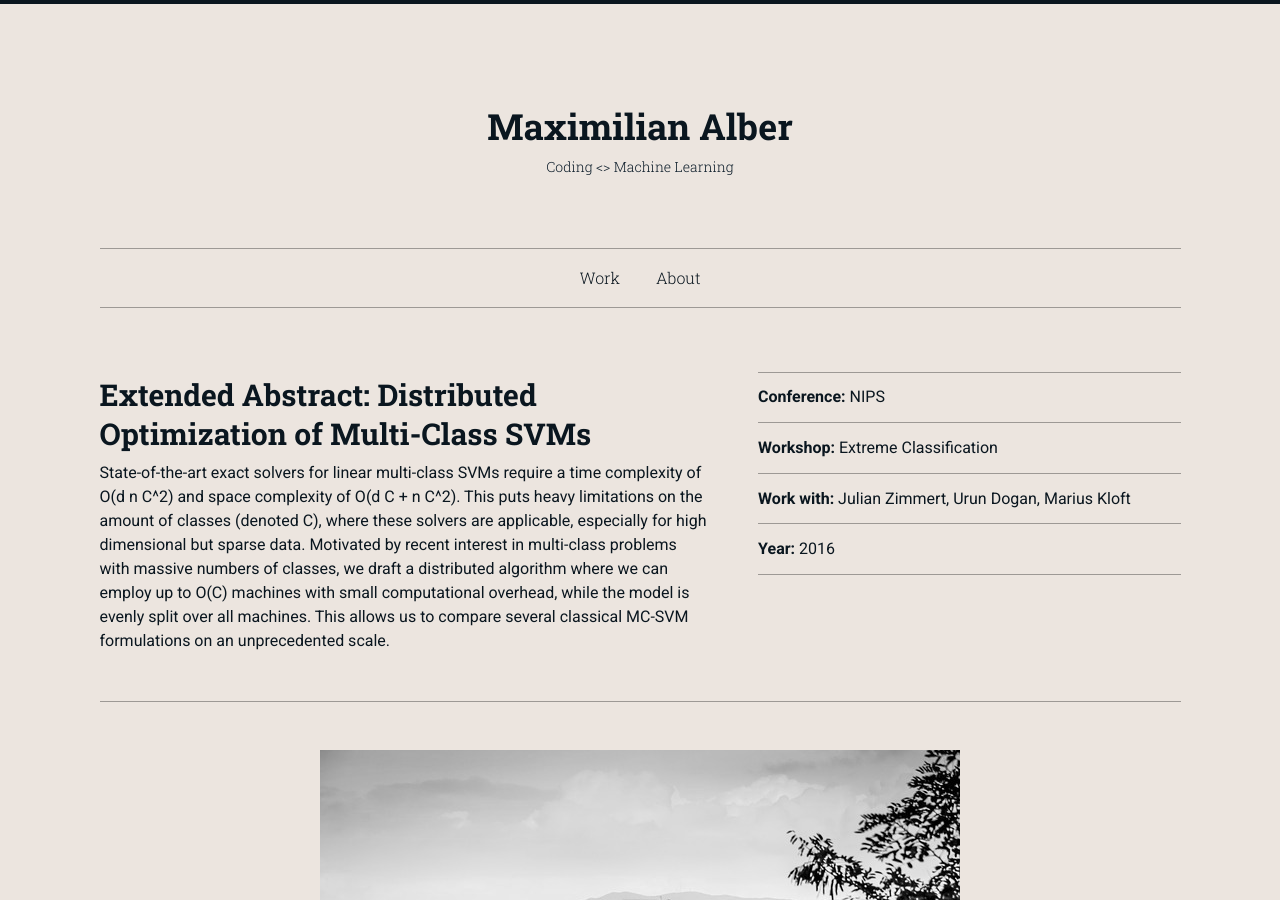
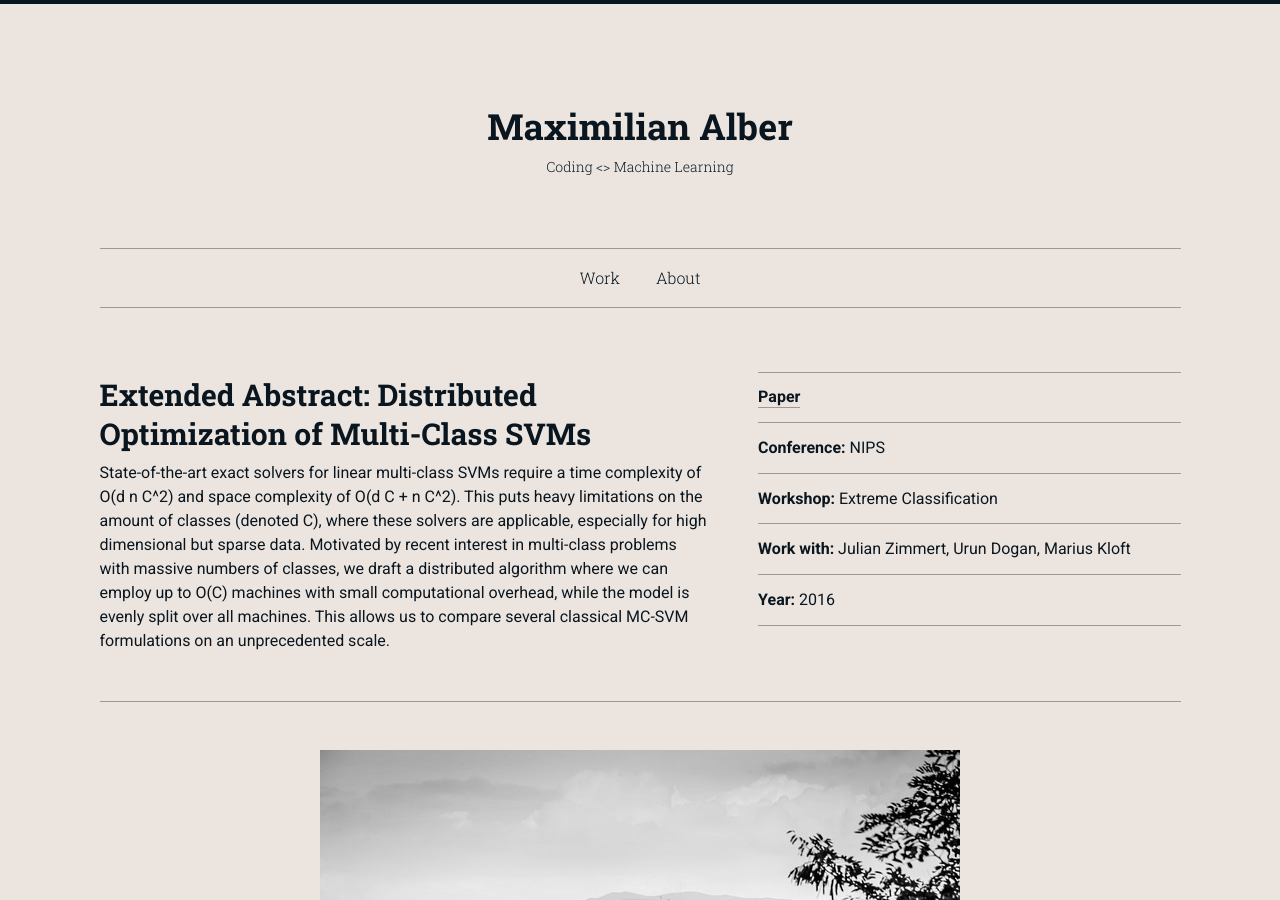
Before and after one commit to albermax/albermax.github.io, a Jekyll site: the page built from project-nips2016.html, in a window 1280 px wide and 900 px high. Built offline with Jekyll 4.4.1, drawn with Linux system fonts in a browser that asks for light colours.

Commit message:
add credit to pictures and add workshop paper.

```diff
--- a/index.html
+++ b/index.html
@@ -12,7 +12,7 @@
 				<div class="thumbnail">
 					<div class="thumbnail-img">
 						<div class="thumbnail-hover"><a href="project-nips2016.html"></a></div>
-						<a href="project-nips2016.html"><img src="img/projects/nips2016.jpg" alt="Barcelona" /></a>
+						<a href="project-nips2016.html"><img src="img/projects/nips2016.jpg" alt="Barcelona - credit: https://pixabay.com/en/users/jarmoluk-143740/ https://pixabay.com/en/panorama-the-cathedral-427997/" /></a>
 					</div>
 					<div class="thumbnail-caption"><a class="caption-link" href="project-nips2016.html">NIPS-WS: Distributed MC-SVMs</a></div>
 				</div>
@@ -24,7 +24,7 @@
 				<div class="thumbnail">
 					<div class="thumbnail-img">
 						<div class="thumbnail-hover"><a href="project-aistats2017.html"></a></div>
-						<a href="project-aistats2017.html"  style="filter: url('#blur'); filter: blur(5px);"><img src="img/projects/random.jpg" alt="RandomCity" /></a>
+						<a href="project-aistats2017.html"  style="filter: url('#blur'); filter: blur(5px);"><img src="img/projects/random.jpg" alt="RandomCity - credit: https://www.pexels.com/u/kaiquestr/ https://www.pexels.com/photo/sky-people-street-taking-photo-97906/" /></a>
 					</div>
 					<div class="thumbnail-caption"><a class="caption-link" href="project-aistats2017.html">Distributed MC-SVMs</a></div>
 				</div>
--- a/project-aistats2017.html
+++ b/project-aistats2017.html
@@ -42,7 +42,7 @@
 
 		<!-- Begin project image -->
 		<div class="project-img" style="filter: url('#blur'); filter: blur(5px);">
-			<img src="img/projects/random.jpg" alt="RandomCity" />
+			<img src="img/projects/random.jpg" alt="RandomCity - credit: https://www.pexels.com/u/kaiquestr/ https://www.pexels.com/photo/sky-people-street-taking-photo-97906/" />
 			<h6>??</h6>
 		</div>
 		<!-- End project image -->
--- a/project-nips2016.html
+++ b/project-nips2016.html
@@ -20,10 +20,11 @@
 	<div class="small-12 medium-5 large-5 columns">
 		<div class="lined-list">
 			<ul>
-				<li><strong>Conference:</strong> NIPS</li>
-				<li><strong>Workshop:</strong> Extreme Classification</li>
-				<li><strong>Work with:</strong> Julian Zimmert, Urun Dogan, Marius Kloft</li>
-				<li><strong>Year:</strong> 2016</li>
+			  <li><a href="files/projects/nips2016.pdf"><strong>Paper</strong></a></li>
+			  <li><strong>Conference:</strong> NIPS</li>
+			  <li><strong>Workshop:</strong> Extreme Classification</li>
+			  <li><strong>Work with:</strong> Julian Zimmert, Urun Dogan, Marius Kloft</li>
+			  <li><strong>Year:</strong> 2016</li>
 			</ul>
 		</div>
 	</div>
@@ -35,7 +36,7 @@
 
 		<!-- Begin project image -->
 		<div class="project-img">
-			<img src="img/projects/nips2016.jpg" alt="Barcelona" />
+			<img src="img/projects/nips2016.jpg" alt="Barcelona - credit: https://pixabay.com/en/users/jarmoluk-143740/ https://pixabay.com/en/panorama-the-cathedral-427997/" />
 			<h6>Barcelona</h6>
 		</div>
 		<!-- End project image -->
```
Also changed, not shown: 1 other file.
